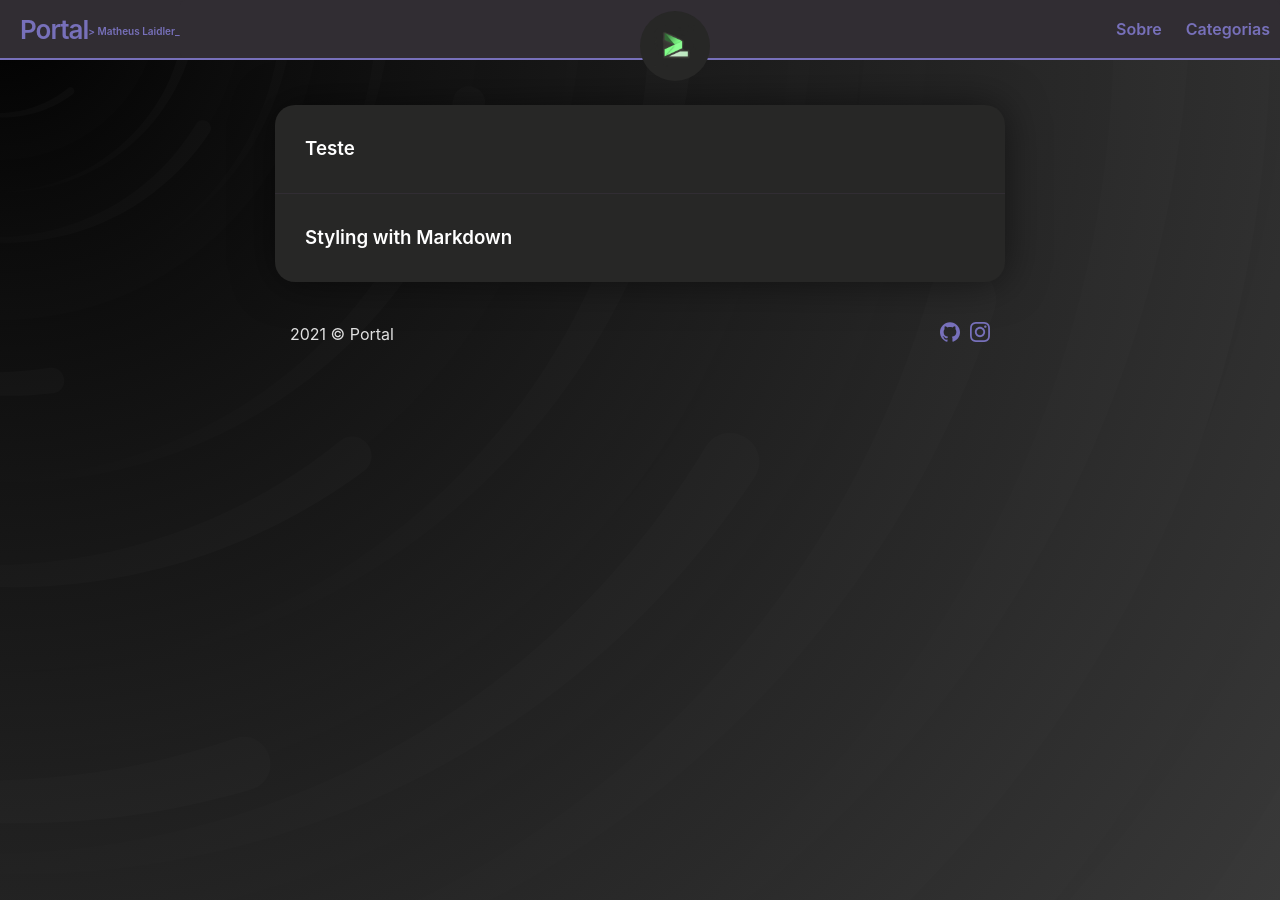
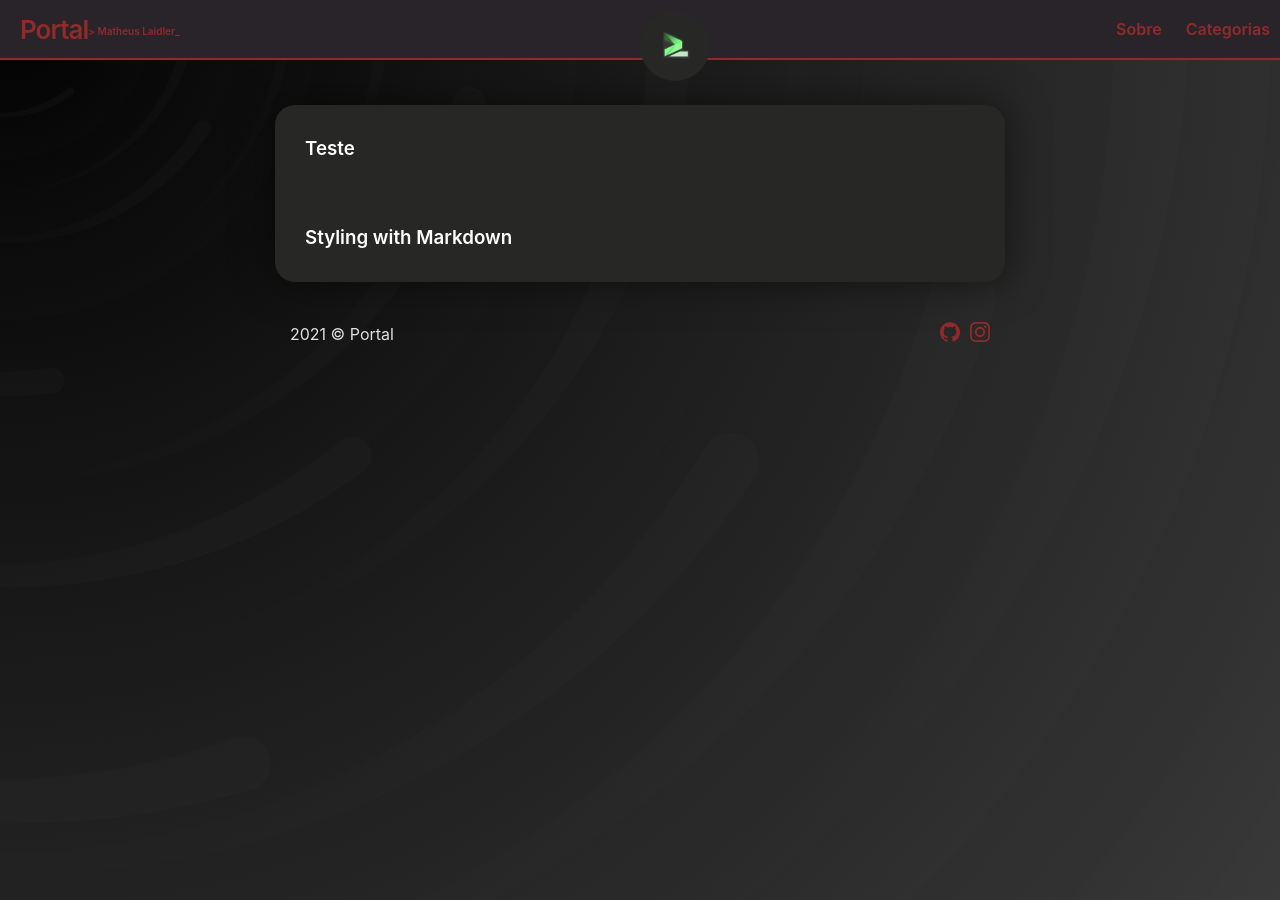
Before and after one commit to matheuslaidler/WayOfSec-Welcome-Theme, a Jekyll site: the page built from index.md, in a window 1280 px wide. Built offline with Jekyll 4.4.1, drawn with Linux system fonts in a browser that asks for light colours.

Commit message:
Update leaf.scss

```diff
--- a/_sass/leaf.scss
+++ b/_sass/leaf.scss
@@ -6,8 +6,8 @@ $base-font-color: #e0e0e0;
 $small-font-size:  $base-font-size * 0.875 !default;
 $base-line-height: 1.5 !default;
 
-$theme-color: #7770ba;
-$header-color: #312d33;
+$theme-color: #912a2a;
+$header-color: #282429;
 
 $spacing-unit:     30px !default;
 
```
